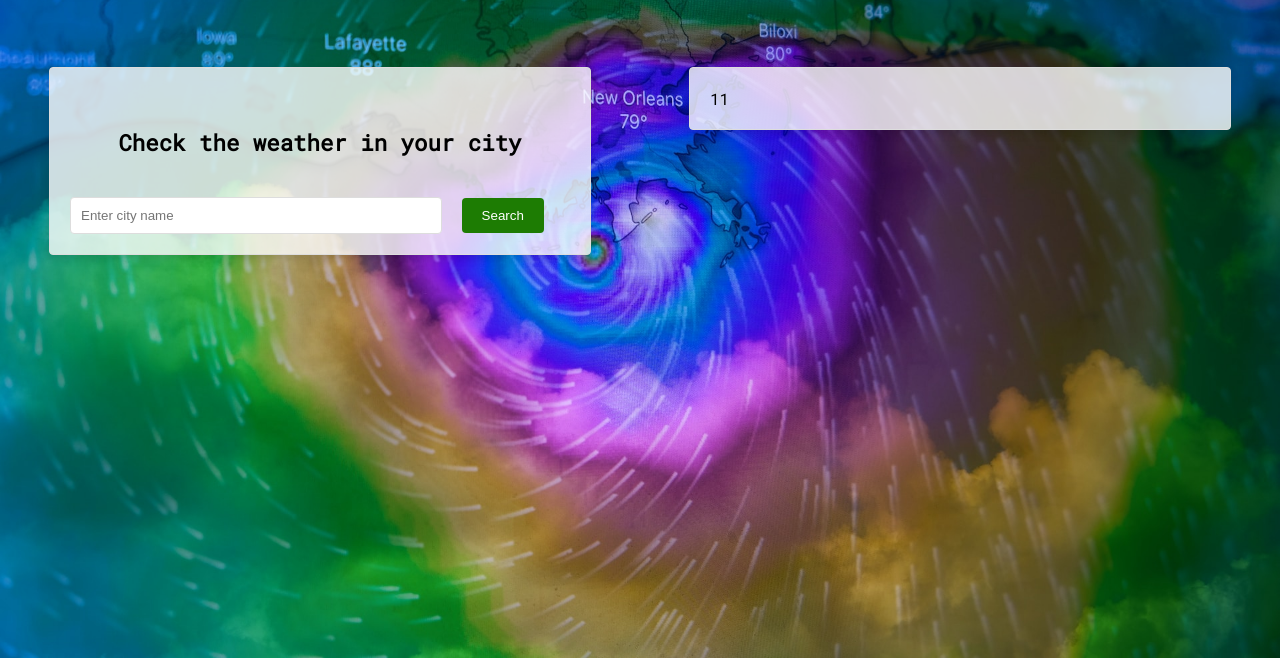
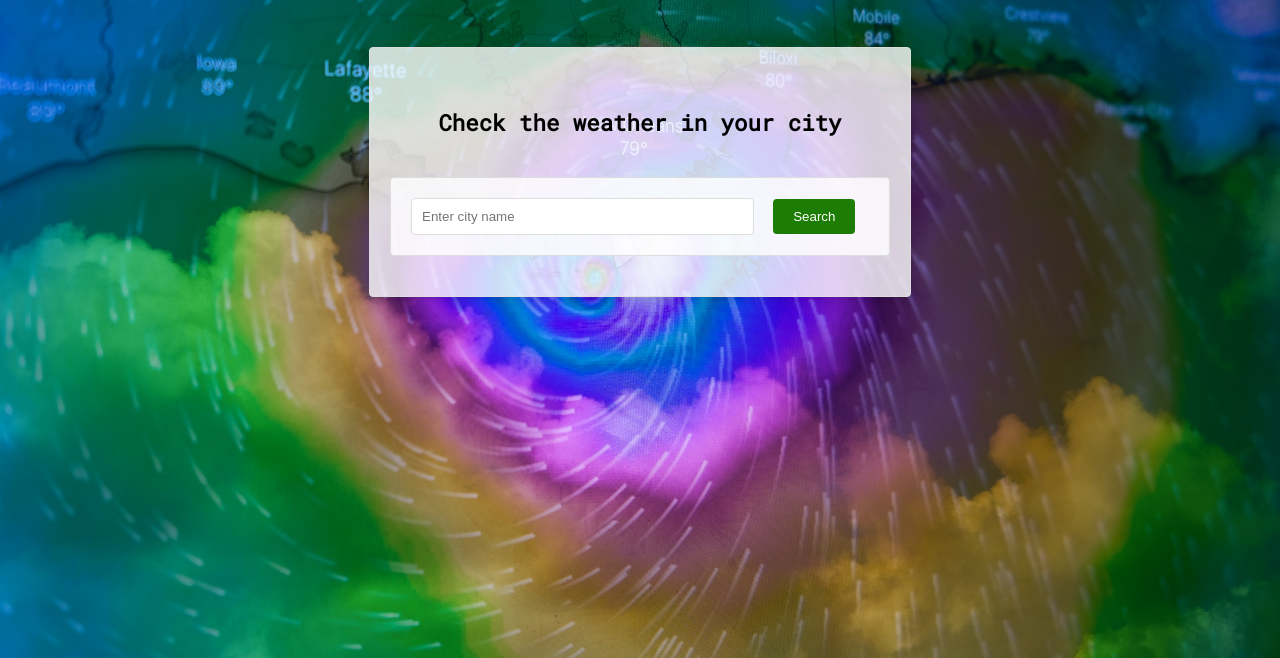
Before and after one commit to risyaalex/Weather-Application, a plain HTML site: page index.html in a window 1280 px wide. Shown: the part 142-800 px from the top of the page. Drawn offline with Linux system fonts and the light colour scheme.

Commit message:
changing styles

```diff
--- a/index.html
+++ b/index.html
@@ -12,19 +12,12 @@
       <h1>Weather forecast</h1>
       <div class="grid">
         <section>
+          <h2>Check the weather in your city</h2>
           <div class="app">
-            <h2>Check the weather in your city</h2>
             <input type="text" id="city-input" placeholder="Enter city name" />
             <button id="search-button">Search</button>
+            <!-- <button id="search-button">Search</button> -->
             <div id="weather-info"></div>
-          </div>
-        </section>
-        <section>
-          <div class="app">
-            11
-            <!-- <input type="text" id="city-input" placeholder="Enter city name" />
-          <button id="search-button">Search</button>
-          <div id="weather-info"></div> -->
           </div>
         </section>
       </div>
--- a/style.css
+++ b/style.css
@@ -8,7 +8,7 @@
 body {
     font-family: 'Roboto Mono', monospace;
     min-height: 90vh;
-    background: url("bg-image.jpg") no-repeat fixed center / cover;
+    background: url("bg-image.jpg") no-repeat fixed top / cover;
 }
 
 h1 {
@@ -27,9 +27,13 @@ h2 {
 }
 
 .grid {
-    display: grid;
-    grid-template-columns: 1fr 1fr;
-    align-items: flex-start;
+    max-width: 500px;
+    margin: 20px auto;
+    padding: 20px;
+    border: 1px solid #ddd;
+    border-radius: 4px;
+    background-color: rgba(255, 255, 255, 0.8);
+    box-shadow: 0 4px 8px rgba(0, 0, 0, 0.1);
 
 }
 
@@ -41,7 +45,7 @@ h2 {
     border: 1px solid #ddd;
     border-radius: 4px;
     background-color: rgba(255, 255, 255, 0.8);
-    box-shadow: 0 4px 8px rgba(0, 0, 0, 0.1);
+    /* box-shadow: 0 4px 8px rgba(0, 0, 0, 0.1); */
 }
 
 #city-input {
@@ -49,6 +53,10 @@ h2 {
     width: 70%;
     border-radius: 4px;
     border: 1px solid #ddd;
+}
+
+#city-input:focus-visible {
+    box-shadow: 0 0px 5px #1d7c03;
 }
 
 #search-button {
@@ -76,7 +84,7 @@ h2 {
 .error {
     margin-top: 20px;
     padding: 20px;
-    background-color: #ffffff;
+    background-color: #f3e1e1;
     border-radius: 4px;
     color: red;
     text-align: center;
```
